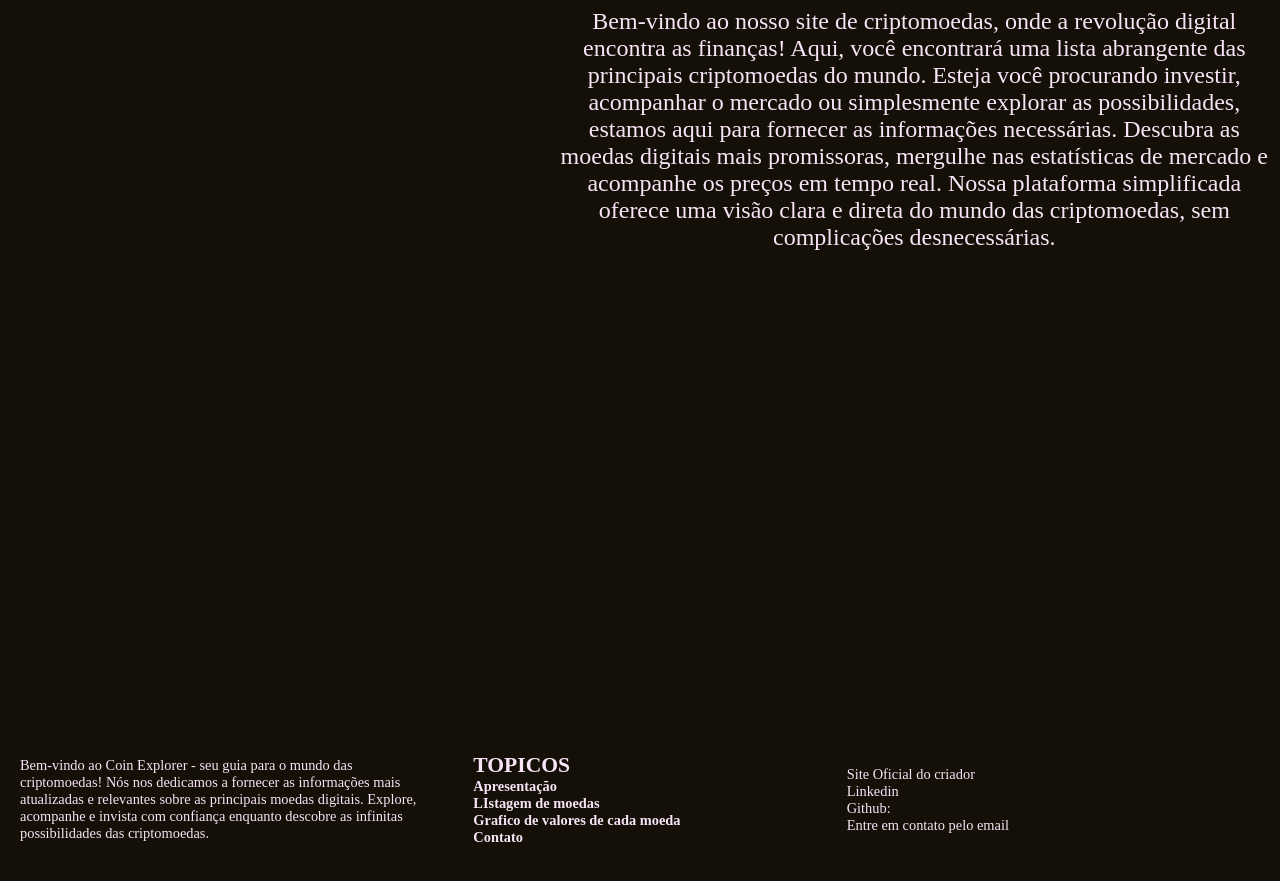
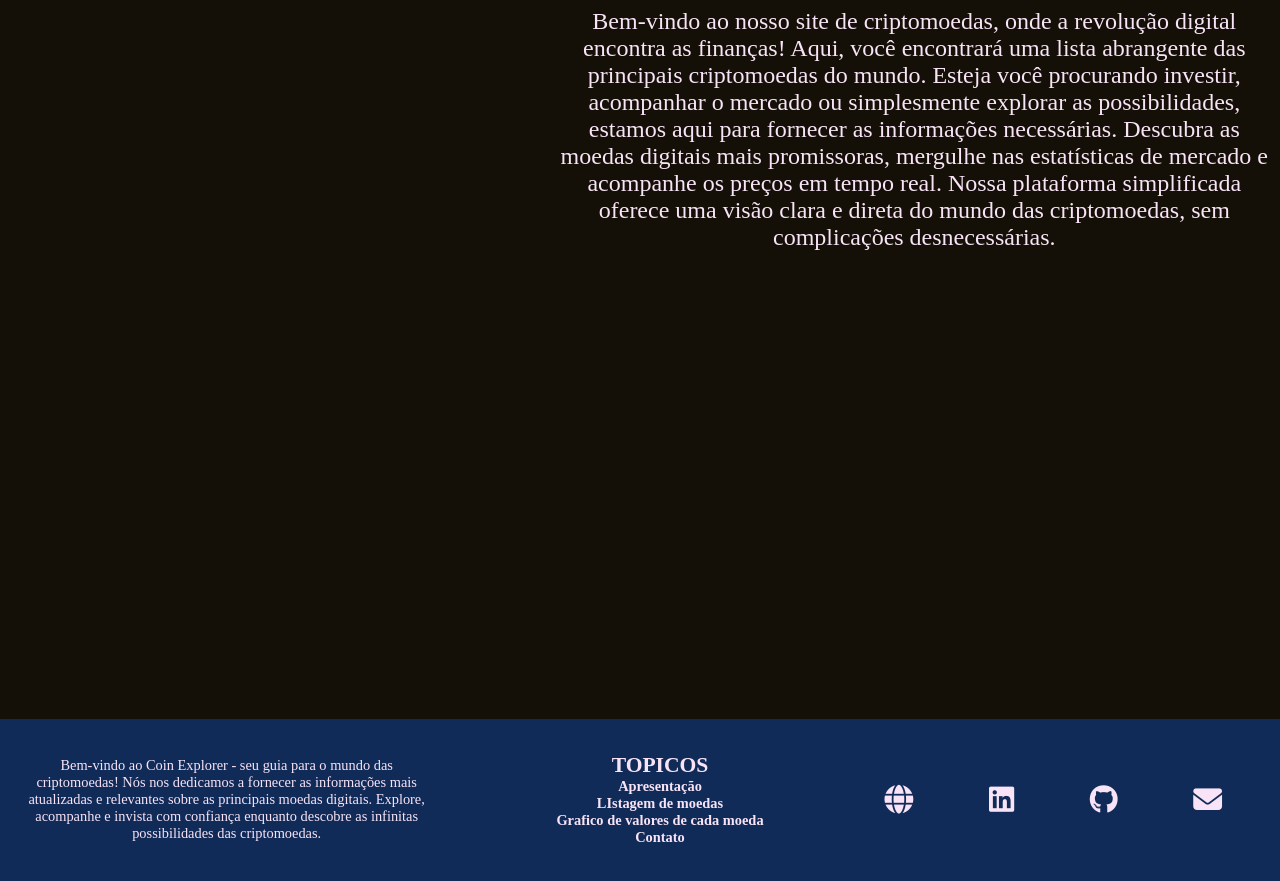
Before and after one commit to GilmarAlves99/Coin-Explorer, a plain HTML site: page src/index.html in a window 1280 px wide. Shown: the part 1041-1922 px from the top of the page. Drawn offline with nearby package versions, Linux system fonts and the light colour scheme; no server answers; a web font is replaced by a local one.

Commit message:
FEAT: Correções de layout

```diff
--- a/src/index.html
+++ b/src/index.html
@@ -8,6 +8,7 @@
     <link rel="stylesheet" href="css/paginainicial.css">
     <link rel="stylesheet" href="css/responsividade.css">
     <script src="https://cdn.jsdelivr.net/npm/chart.js"></script>
+
 </head>
 
 <body>
@@ -76,14 +77,15 @@
             </ul>
         </div>
         <div>
-            <a href="https://gilmaralves.dev.br/">Site Oficial do criador</a>
-            <a href="https://www.linkedin.com/in/gilmar-zezilia-alves-336610182/">Linkedin</a>
-            <a href="https://github.com/GilmarAlves99">Github:</a>
-            <a href="mailto:gilmaralves914@gmail.com">Entre em contato pelo email</a>
+            <a href="https://gilmaralves.dev.br/" target="_blank"><i class="fa-solid fa-globe"></i></a>
+            <a href="https://www.linkedin.com/in/gilmar-zezilia-alves-336610182/" target="_blank"><i class="fa-brands fa-linkedin"></i></a>
+            <a href="https://github.com/GilmarAlves99" target="_blank"><i class="fa-brands fa-github"></i></a>
+            <a href="mailto:gilmaralves914@gmail.com" target="_blank"><i class="fa-solid fa-envelope"></i></a>
 
         </div>
 
     </footer>
+    <script src="https://kit.fontawesome.com/1e7b507f8e.js" crossorigin="anonymous"></script>
     <script src="js/fetchApi.js"></script>
 </body>
 
--- a/src/scss/paginainicial.scss
+++ b/src/scss/paginainicial.scss
@@ -160,9 +160,7 @@ body {
         align-items: center;
         canvas#myChart {
             width: 500px;
-            /* Adjust the width as needed */
             height: 300px;
-            /* Adjust the height as needed */
         }
     }
     footer {
@@ -170,10 +168,11 @@ body {
         padding: 20px;
         display: flex;
         flex-direction: row;
+        background-color: $azulEscuro;
         div {
             display: inherit;
             flex: 1;
-            text-align: left;
+            text-align: center;
             font-size: 0.6em;
             justify-content: center;
             flex-direction: column;
@@ -196,5 +195,14 @@ body {
                 }
             }
         }
+        div:last-child {
+            display: flex;
+            flex-direction: row;
+            justify-content: space-around;
+            align-items: center;
+            i {
+                font-size: 2em;
+            }
+        }
     }
 }
--- a/src/scss/responsividade.scss
+++ b/src/scss/responsividade.scss
@@ -1,4 +1,5 @@
-@media screen and (max-width:720px) {
+@media screen and (max-width: 700px),
+(max-height: 400px) {
     body {
         header {
             nav {
@@ -11,6 +12,8 @@
             flex-direction: column;
             position: relative;
             aside.criptos {
+                flex: 5;
+                height: 2000px;
                 h2 {
                     margin: 0;
                     font-size: 1.6em;
@@ -28,6 +31,7 @@
         }
         article {
             flex-direction: column;
+            margin-top: 10px;
             section.listagem,
             aside {
                 width: 100%;
@@ -42,8 +46,8 @@
         }
         main.grafico {
             canvas#myChart {
-                width: 80%;
-                height: 300px;
+                width: 90%;
+                height: 3000px;
             }
         }
         footer {
```
Also changed, not shown: src/css/paginainicial.css, src/css/responsividade.css, 2 other files.
